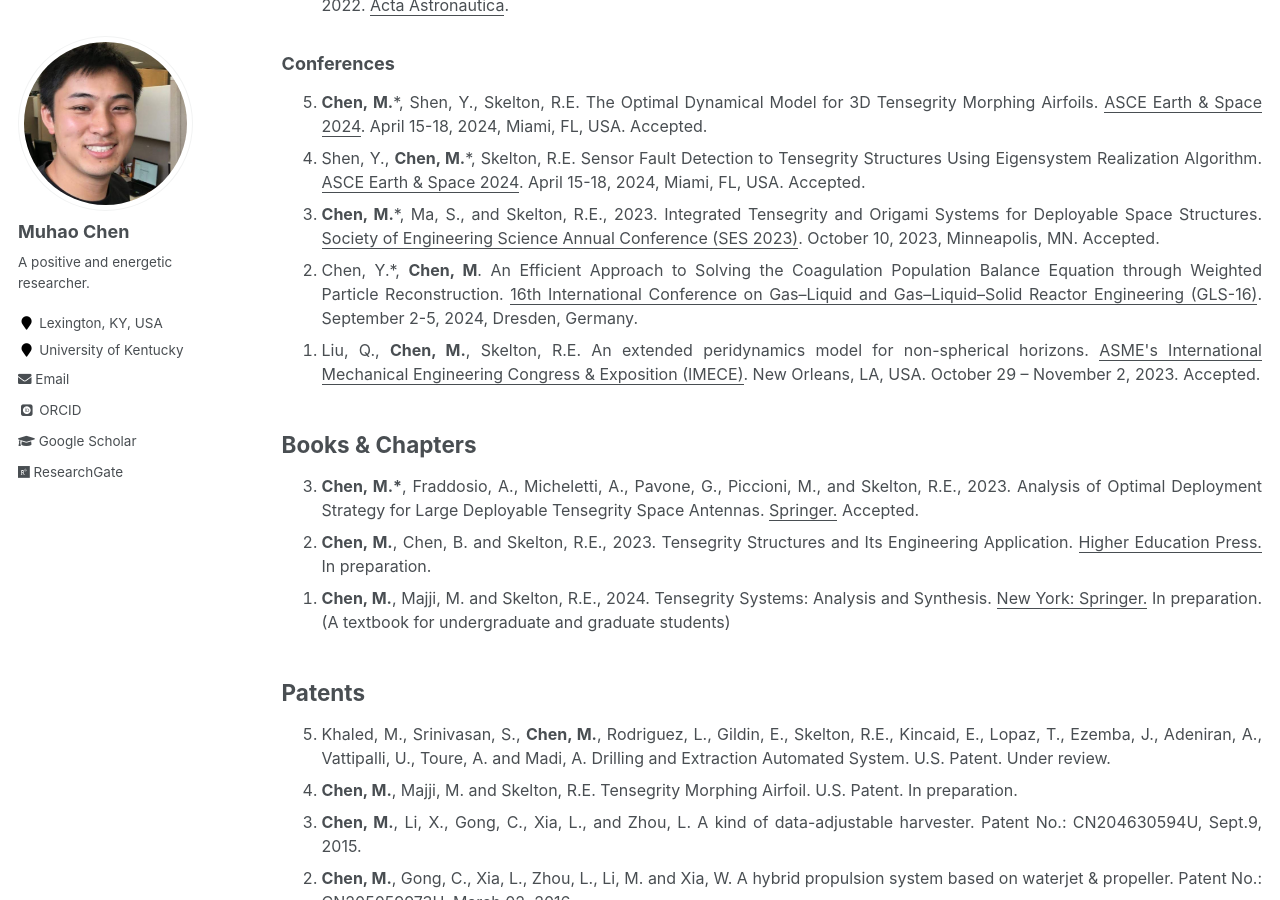
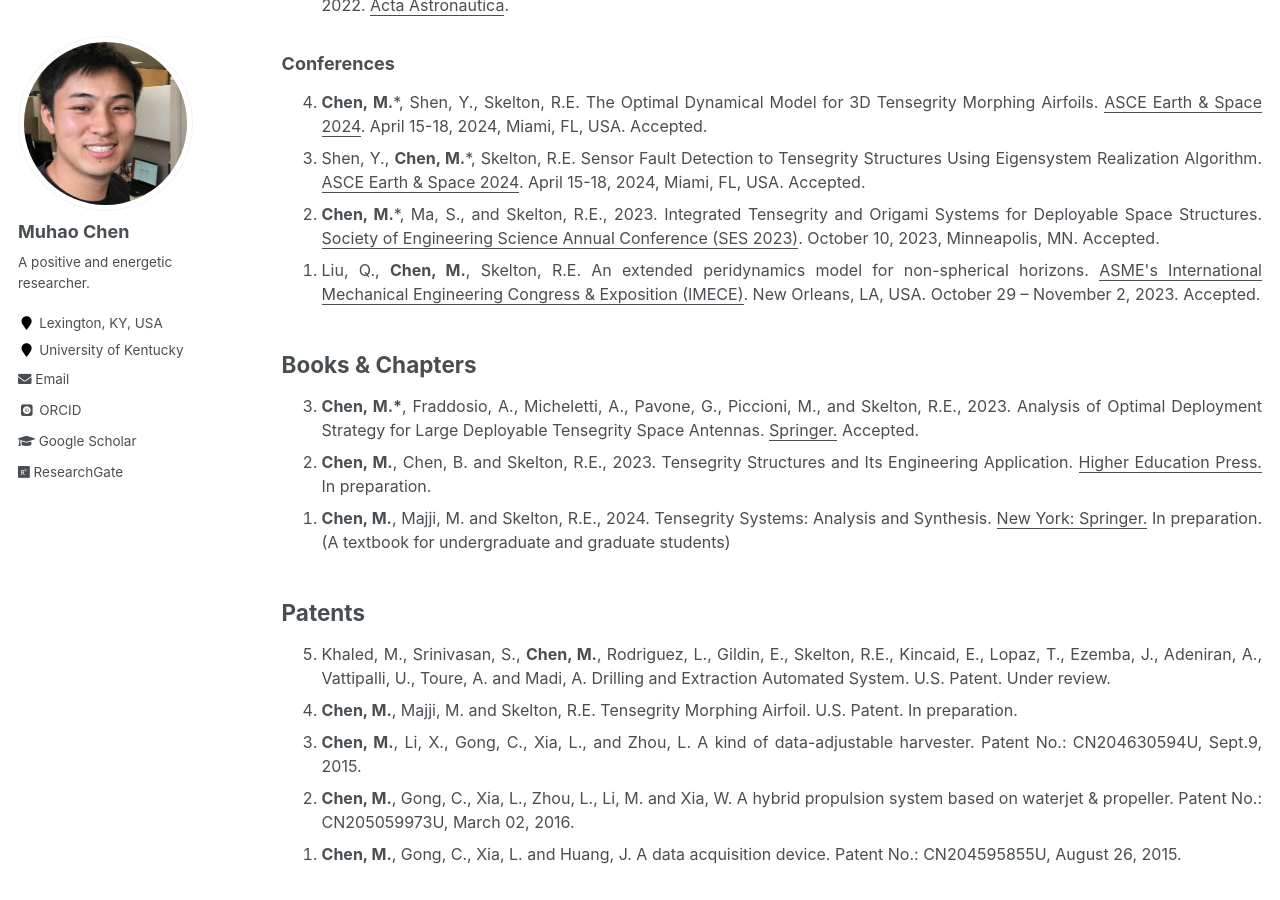
Before and after one commit to Muhao-Chen/muhao-chen.github.io, a Jekyll site: the page built from _pages/publication.md, in a window 1280 px wide and 900 px high, scrolled down 3107 px. Built offline with Jekyll 4.4.1, drawn with Linux system fonts in a browser that asks for light colours; some web fonts are replaced.

Commit message:
Update publication.md

```diff
--- a/_pages/publication.md
+++ b/_pages/publication.md
@@ -87,7 +87,7 @@ toc: true
 <li> <strong>Chen, M.</strong>*, Shen, Y., Skelton, R.E. The Optimal Dynamical Model for 3D Tensegrity Morphing Airfoils. <u>ASCE Earth & Space 2024</u>. April 15-18, 2024, Miami, FL, USA. Accepted. </li>
 <li> Shen, Y., <strong>Chen, M.</strong>*, Skelton, R.E. Sensor Fault Detection to Tensegrity Structures Using Eigensystem Realization Algorithm. <u>ASCE Earth & Space 2024</u>.  April 15-18, 2024, Miami, FL, USA. Accepted. </li>
 <li> <strong>Chen, M.</strong>*, Ma, S., and Skelton, R.E., 2023. Integrated Tensegrity and Origami Systems for Deployable Space Structures. <u>Society of Engineering Science Annual Conference (SES 2023)</u>. October 10, 2023, Minneapolis, MN. Accepted. </li>
-<li> Chen, Y.*, <strong>Chen, M</strong>. An Efficient Approach to Solving the Coagulation Population Balance Equation through Weighted Particle Reconstruction. <u>16th International Conference on Gas–Liquid and Gas–Liquid–Solid Reactor Engineering (GLS-16)</u>. September 2-5, 2024, Dresden, Germany. </li>
+<!-- <li> Chen, Y.*, <strong>Chen, M</strong>. An Efficient Approach to Solving the Coagulation Population Balance Equation through Weighted Particle Reconstruction. <u>16th International Conference on Gas–Liquid and Gas–Liquid–Solid Reactor Engineering (GLS-16)</u>. September 2-5, 2024, Dresden, Germany. </li> -->
 <!-- <li> <strong>Chen, M.</strong>*, Shen, Y., Skelton, R.E. The Optimal Dynamical Model for High-Dimensional Aerospace Structures. <u>ASME's International Mechanical Engineering Congress & Exposition (IMECE)</u>. New Orleans, LA, USA. October 29 – November 2, 2023. Accepted. </li> -->
 <li> Liu, Q., <strong>Chen, M.</strong>, Skelton, R.E. An extended peridynamics model for non-spherical horizons. <u>ASME's International Mechanical Engineering Congress & Exposition (IMECE)</u>. New Orleans, LA, USA. October 29 – November 2, 2023. Accepted. </li>
 <!-- <li> Ma, S., Chen, Y., <strong>Chen, M.</strong>* and Skelton, R.E., 2023. Statics Study of Clustered Tensegrity Structures Considering Pulley Sizes. <u>The International Association for Shell and Spatial Structures (IASS) symposia</u>. July 10-14, 2023, Melbourne, Australia. Accepted. </li> -->
```
